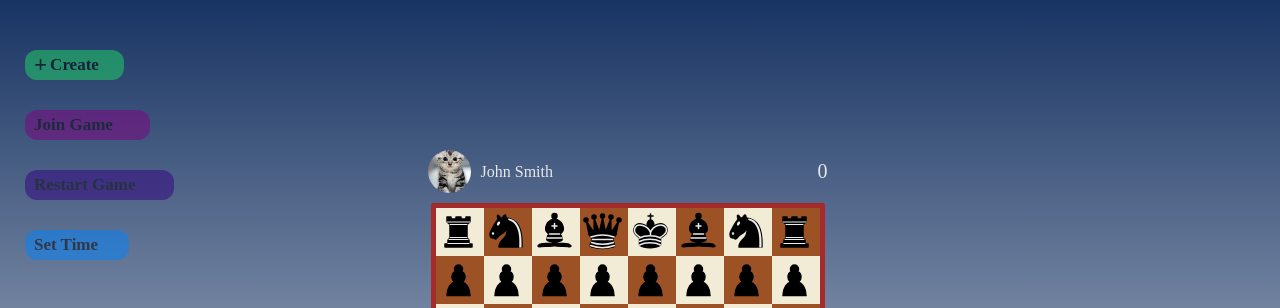
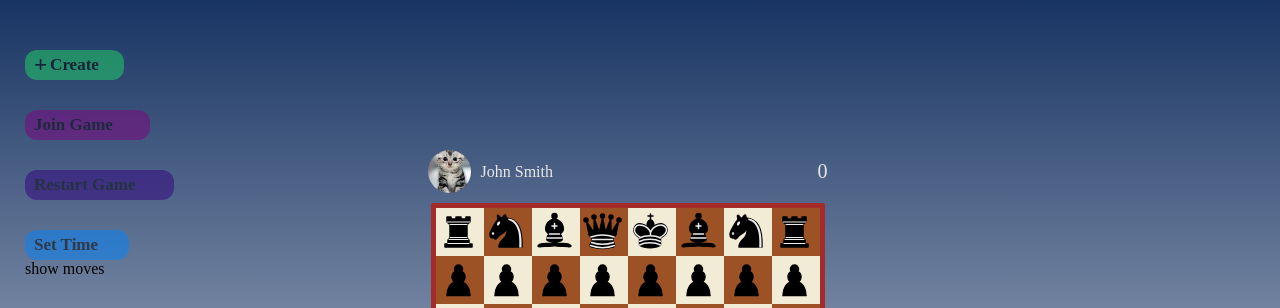
Before and after one commit to ljmaps/insanechessgame, a plain HTML site: page index.html in a window 1280 px wide. Shown: the top 308 px of the page. Drawn offline with Linux system fonts and the light colour scheme; no server answers; a web font is replaced by a local one.

Commit message:
Update index.html

```diff
--- a/index.html
+++ b/index.html
@@ -36,6 +36,9 @@
       </div>
       <div id="time-set-button">
         <p>Set Time</p>
+      </div>
+      <div class="burns-show" id="burns-toggle">
+        <p>show moves</p>
       </div>
       <div id="game-code-display"><p>Code: 1234</p></div>
     </div>
```
